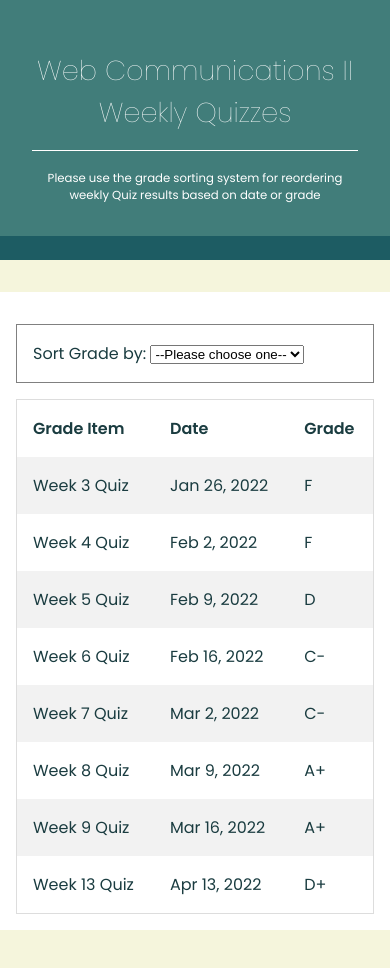
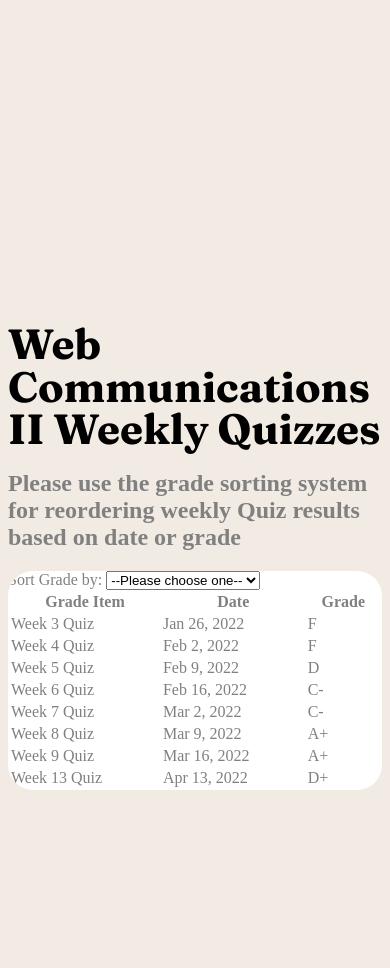
Before and after one commit to jiayuKuo/jiayuKuo.github.io, a plain HTML site: page index.html in a window 390 px wide. Drawn offline with Linux system fonts and the light colour scheme.

Commit message:
CSS - change background colour back

```diff
--- a/style.css
+++ b/style.css
@@ -1,89 +1,135 @@
-@import url('https://fonts.googleapis.com/css2?family=Poppins:wght@100;400;600&display=swap');
+@import url('https://fonts.googleapis.com/css2?family=Montserrat:wght@500;700&display=swap');
+@import url('https://fonts.googleapis.com/css2?family=Fraunces:opsz,wght@9..144,700&display=swap');
+
 *{
+    /* border:1px solid red; */
     box-sizing: border-box;
-    /* border:1px rgb(0, 157, 255) solid; */
 }
-body, header{
-    margin: auto 0;
+
+body{
+    background-color: hsl(30, 38%, 92%);
+    display: flex;
+    align-items: center;
+    justify-content: center;
+    flex-direction: column;
+    min-height: 130vh;
+    color:grey;
+
 }
-body{
-font-family: 'Poppins','Lucida Sans Unicode', Verdana, sans-serif;
-background-color: beige;
+main{
+    background-color: hsl(0, 0%, 100%);
+    width:100%;
+    max-height: 37em;
+    max-width: 50em;
+    display:flex;
+    margin:0 auto;
+    border-radius: 25px;
+    overflow:hidden;
+    /* 凸出去的東西 不要顯示  */
 }
-header{
-text-align: center;
-background-color:#417D7A;
-padding: 2rem;
-color:white;
-align-items: center;
-border-bottom: #1D5C63 1.5rem solid;
+.imgbox img{
+    max-width: 100%;
+    /* max-height: 100%; */
+    object-fit: cover;
+}
+.imgbox{
+    /* overflow: hidden; */
+    max-width: 50ch;
+}
+section{
+    width:50%;
+    padding:2rem;
+    font-family: 'Montserrat', Arial, Helvetica, sans-serif;
+
+
+}
+section > p:first-of-type{
+    text-transform: uppercase;
+    letter-spacing:.5em;
+}
+section > p:nth-of-type(2){
+    line-height: 2rem;
+    padding-top: 1rem;;
+
+
+}
+h1, #price p:first-child {
+    font-family: 'Fraunces', 'Times New Roman', Times, serif;
 }
 h1{
-    font-weight: 100;
-    font-size:3rem;
-    padding-bottom: 1rem;
-    border-bottom: 0.5px solid #fff;
-}
-h2{
-    font-size:1rem;
-    font-weight: 400;
-    max-width: 45ch;
-    margin:auto;
-}
-main{
-    max-width: 80ch;
-    margin: 2rem auto;
-    padding-bottom: 2rem;
-    background-color: #fff;
-    padding:2rem;
-    color:#1A3C40;
-}
-form{
-    display:none;
-    margin:1rem auto;
-    border:1px solid gray;
-    padding:1rem;
-
-}
-table {
-border-spacing: 0;
-width: 100%;
-border: 1px solid #ddd;
+    color:black;
+    font-size: 5vh;
+    line-height: 1em;
+    /* letter-spacing:-.03em; */
+    margin:0;
 
 }
 
-th, td {
-text-align: left;
-padding: 16px;
+button{
+    background-color: hsl(158, 36%, 37%);
+    color:white;
+    font-size: 14px;
+    margin:0 auto;
+    padding:1rem 0;
+    width:100%;
+    border-radius: 10px;
+    border: none ;
+    font-family: 'Montserrat',Arial, Helvetica, sans-serif sans-serif;
 }
 
-tr:nth-child(even){
-background-color: #f2f2f2
+button:hover{
+    background-color: hsl(212, 21%, 14%);
+}
+button img{
+    width: 2.5em;
+    vertical-align: middle;
+    padding-right: 1rem;
+}
+#price{
+    display:flex;
+    align-items:center;
+
+}
+#price p:first-child{
+    color:hsl(158, 36%, 37%);
+    font-size: 3rem;
+    padding-right: 2rem;
+    margin:10px 0px;
+    letter-spacing:.05em;
+}
+#price p:nth-child(2){
+    text-decoration: line-through;
+
+}
+.attribution{
+    margin-top:2rem;
+
 }
 
-@media screen and (max-width: 600px){
 
-h1{
-    font-size:7vw;
+@media screen and (max-width: 650px){
+
+ main{
+        flex-direction: column;
+        max-height: fit-content;
+        max-width: 30em;
+
+    }
+section{
+    height:60%;
+    width: 100%;
 }
-h2{
-    font-size:3vw;
+.imgbox{
+ max-width: max-content;
+ overflow: hidden;
+ height:25rem;
+
 }
-main{
-    max-width: 80%;
+.imgbox img{
+ max-width: 100%;
+    width: 100%;
+    height: auto;
+    object-fit: none;
+
 }
 }
-@media screen and (max-width: 520px){
-
-    main{
-        max-width: 100%;
-        padding:1rem;
-    }
-}
-@media screen and (max-width: 350px){
-
-    main{
-
-        padding:0;
-    }
-}
```
